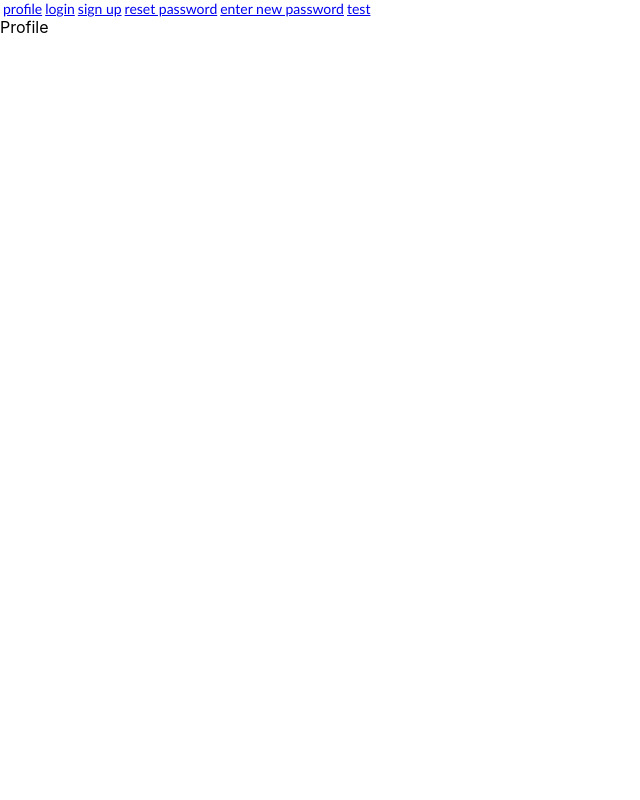
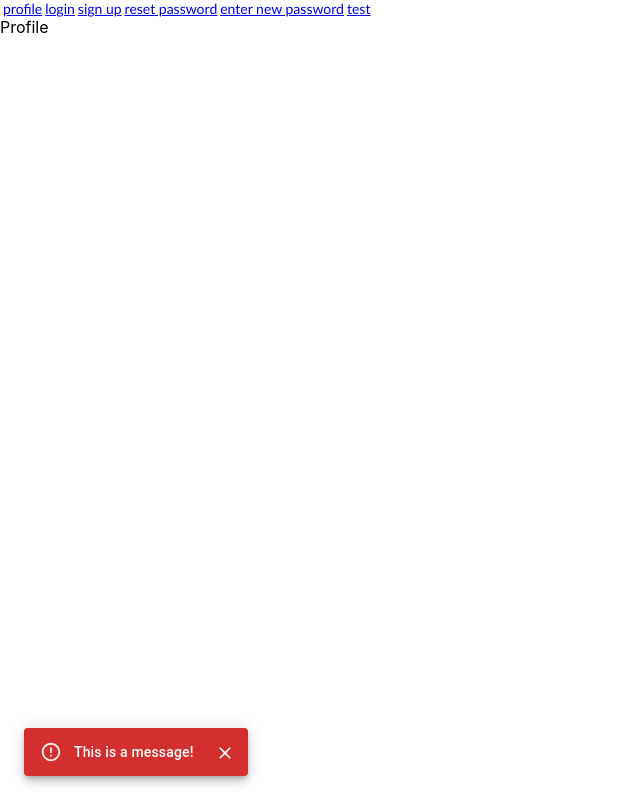
Before and after one commit to DmitriyKaplan28/Friday, a React (Create React App) app: page /#/profile in a window 1280 px wide. Shown: the whole page, without its empty margins (0-640 px from the left). Built offline with nearby package versions, Linux system fonts and the light colour scheme.

Commit message:
feat: add ErrorSnackbar

```diff
--- a/src/App.tsx
+++ b/src/App.tsx
@@ -1,10 +1,12 @@
 import React from 'react'
 import './App.css'
 import PageRouting from './routing/PageRouting'
+import { ErrorSnackbar } from './common/c9-ErrorSnackbar/ErrorSnackbar'
 
 function App() {
   return (
     <div>
+      <ErrorSnackbar />
       <PageRouting />
     </div>
   )
--- /dev/null
+++ b/src/common/c9-ErrorSnackbar/ErrorSnackbar.tsx
@@ -0,0 +1,28 @@
+import * as React from 'react'
+import Snackbar from '@mui/material/Snackbar'
+import MuiAlert, { AlertProps } from '@mui/material/Alert'
+import { setError, useAppDispatch, useAppSelector } from '../../reducers/signup-reducer'
+
+const Alert = React.forwardRef<HTMLDivElement, AlertProps>(function Alert(props, ref) {
+  return <MuiAlert elevation={6} ref={ref} variant="filled" {...props} />
+})
+
+export const ErrorSnackbar = () => {
+  const dispatch = useAppDispatch()
+  const handleClose = (event?: React.SyntheticEvent | Event, reason?: string) => {
+    if (reason === 'clickaway') {
+      return
+    }
+    dispatch(setError(null))
+  }
+  const error = useAppSelector((state) => state.register.error)
+  const isOpen = error !== null
+
+  return (
+    <Snackbar open={isOpen} autoHideDuration={6000} onClose={handleClose}>
+      <Alert onClose={handleClose} severity="error" sx={{ width: '100%' }}>
+        This is a {error} message!
+      </Alert>
+    </Snackbar>
+  )
+}
```
